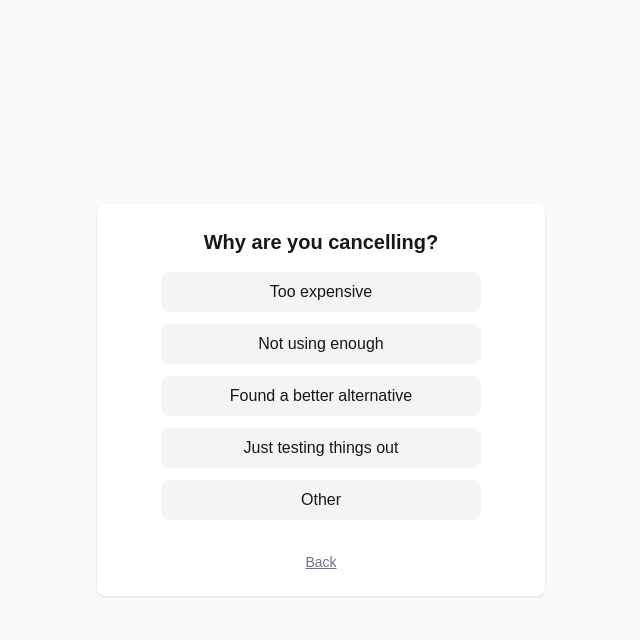
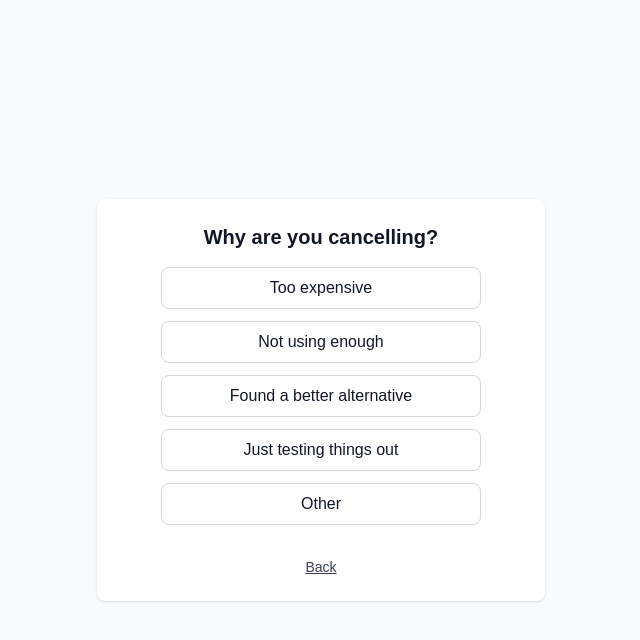
Before and after one commit to bhaktaravin/mm-cancel-flow-task-Ravin, a Next.js app: page /cancel in a window 1280 px wide. Both pictures are taken after a click on the button "Start Cancellation". Shown: the top 640 px of the page, without its empty margins (319-959 px from the left). Built offline with nearby package versions, Linux system fonts and the light colour scheme.

Commit message:
added cancel logic

```diff
--- a/src/app/cancel/CancelFlow.tsx
+++ b/src/app/cancel/CancelFlow.tsx
@@ -36,8 +36,8 @@ export default function CancelFlow() {
             <StepComponent
                 form={form}
                 setForm={setForm}
-                nextStep={() => setStep(step + 1)}
-                prevStep={() => setStep(step - 1)}
+                nextStep={() => setStep((s) => Math.min(s + 1, steps.length - 1))}
+                prevStep={() => setStep((s) => Math.max(s - 1, 0))}
             />
         </div>
     );
--- a/src/app/cancel/steps/StepDownsell.tsx
+++ b/src/app/cancel/steps/StepDownsell.tsx
@@ -53,7 +53,7 @@ export default function StepDownsell({ form, setForm, nextStep, prevStep }: Prop
                     </button>
                     <button
                     onClick={handleDecline}
-                    className="w-full px-4 py-2 bg-gray-100 rounded-lg"
+                className="w-full px-4 py-2 bg-[#8952fc] text-white rounded-lg hover:bg-[#7b40fc] transition-colors"
                 >
             No Thanks, Continue Cancellation
                 </button>
@@ -65,7 +65,7 @@ export default function StepDownsell({ form, setForm, nextStep, prevStep }: Prop
                 </p>
                 <button
                 onClick={handleDecline}
-                className="w-full px-4 py-2 bg-gray-100 rounded-lg mb-2"
+                className="w-full px-4 py-2 bg-[#8952fc] text-white rounded-lg hover:bg-[#7b40fc] transition-colors"
                 >
                     Continue Cancellation
                 </button>
--- a/src/app/cancel/steps/StepFinal.tsx
+++ b/src/app/cancel/steps/StepFinal.tsx
@@ -19,12 +19,6 @@ export default function StepFinal() {
       <Link href="/" className="px-6 py-3 bg-gray-100 text-[#8952fc] rounded-lg font-medium hover:bg-gray-200 transition-colors">
         Return to Home
       </Link>
-      <Link href="/support" className="mt-4 text-sm text-gray-500 underline">
-        Need help? Contact Support
-      </Link>
-      <Link href="/privacy" className="mt-4 text-sm text-gray-500 underline">
-        Privacy Policy
-      </Link>
       </div>
   );
 }
--- a/src/app/cancel/steps/StepReason.tsx
+++ b/src/app/cancel/steps/StepReason.tsx
@@ -36,13 +36,13 @@ const handleCustomSubmit = () => {
 
 return (
   <div className="flex flex-col items-center text-center">
-        <h2 className = "text-xl font-bold mb-4">Why are you cancelling?</h2>
-        <div className = "space-y-3 w-full max-w-xs mb-6">
+    <h2 className="text-xl font-bold mb-4 text-gray-900">Why are you cancelling?</h2>
+    <div className="space-y-3 w-full max-w-xs mb-6">
       {reasons.map((reason) => (
         <button
           key={reason}
           onClick={() => handleSelect(reason)}
-            className="w-full px-4 py-2 bg-gray-100 rounded-lg hover:bg-gray-200"
+          className="w-full px-4 py-2 bg-white text-gray-900 rounded-lg border border-gray-300 hover:bg-gray-100"
         >
           {reason}
         </button>
@@ -55,7 +55,7 @@ return (
           placeholder="Please specify"
           value={customReason}
           onChange={(e) => setCustomReason(e.target.value)}
-            className="w-full px-3 py-2 border rounded-lg mb-2"
+          className="w-full px-3 py-2 border rounded-lg mb-2 text-gray-900 bg-white"
         />
         <button
           onClick={handleCustomSubmit}
@@ -65,16 +65,13 @@ return (
         </button>
       </div>
     )}
-
     <button
       onClick={prevStep}
-      className="mt-2 text-sm text-gray-500 underline"
+      className="mt-2 text-sm text-gray-700 underline"
     >
       Back
     </button>
   </div>
 );
 
-
-
 }
--- a/src/app/page.tsx
+++ b/src/app/page.tsx
@@ -1,6 +1,8 @@
 'use client';
 
 import { useState } from 'react';
+import { useRouter } from 'next/navigation';
+
 
 // Mock user data for UI display
 const mockUser = {
@@ -24,6 +26,8 @@ const mockSubscriptionData = {
 export default function ProfilePage() {
   const [loading] = useState(false);
   const [isSigningOut, setIsSigningOut] = useState(false);
+
+  const router = useRouter();
 
   // New state for settings toggle
   const [showAdvancedSettings, setShowAdvancedSettings] = useState(false);
@@ -249,7 +253,7 @@ export default function ProfilePage() {
                     </button>
                     <button
                       onClick={() => {
-                        console.log('Cancel button clicked - no action');
+                        router.push('/cancel');
                       }}
                       className="inline-flex items-center justify-center w-full px-4 py-3 bg-white border border-red-200 text-red-600 rounded-lg hover:bg-red-50 hover:border-red-300 transition-all duration-200 shadow-sm group"
                     >
```
Lines whose indentation alone changed are shown as unchanged.
